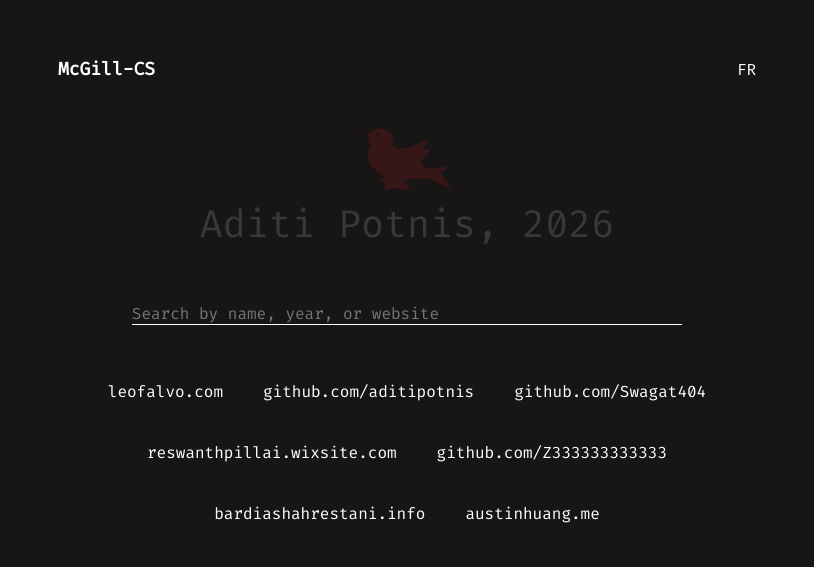
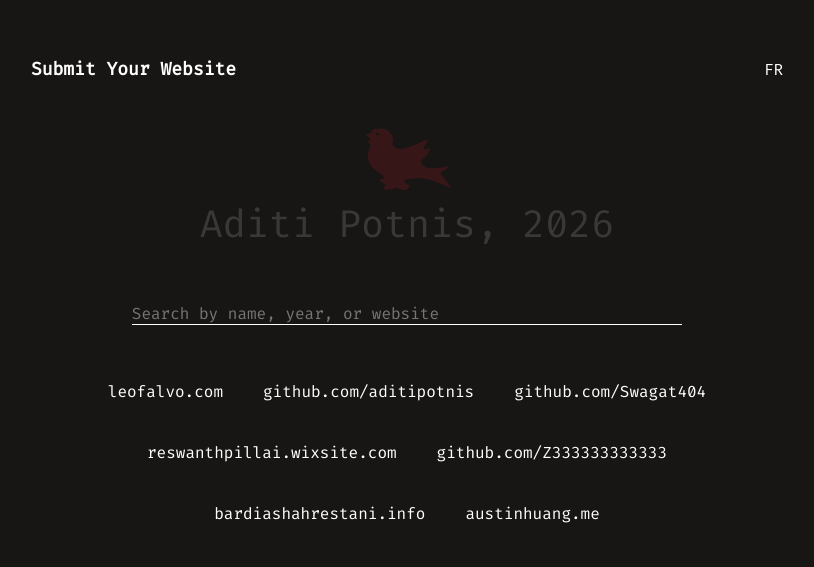
Before and after one commit to leofalvo/mcgillcswebring.org, a plain HTML site: page index.html in a window 1280 px wide. Shown: the part 103-670 px from the top of the page, without its empty margins (233-1047 px from the left). Drawn offline with nearby package versions, Linux system fonts and the light colour scheme.

Commit message:
Update index.html

```diff
--- a/index.html
+++ b/index.html
@@ -11,7 +11,7 @@
 </head>
 <body onload="fillSiteTable('fromLoading'); displayName();">
     <div id="navbar">
-        <a id="logo" href="https://github.com/leofalvo/mcgillcswebring.org">McGill-CS</a>
+        <a id="logo" href="https://github.com/leofalvo/mcgillcswebring.org">Submit Your Website</a>
         <a id="langToggle" href="./indexfr.html">FR</a>
     </div>
     <div id="userInfo">
```
